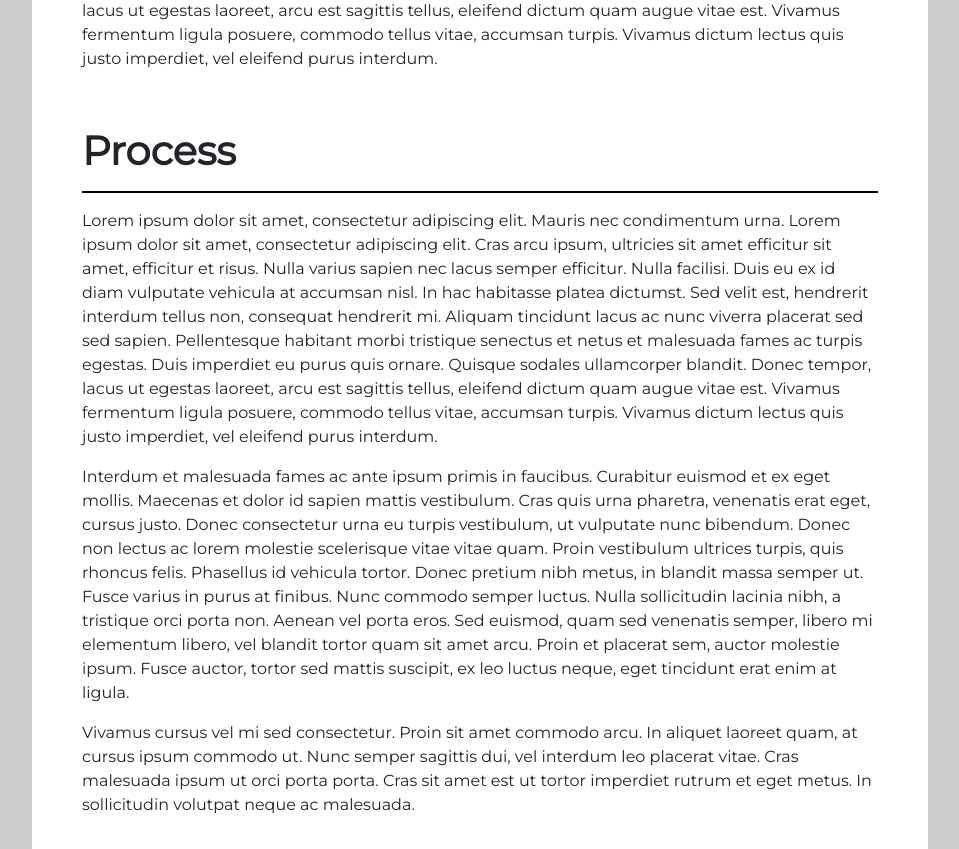
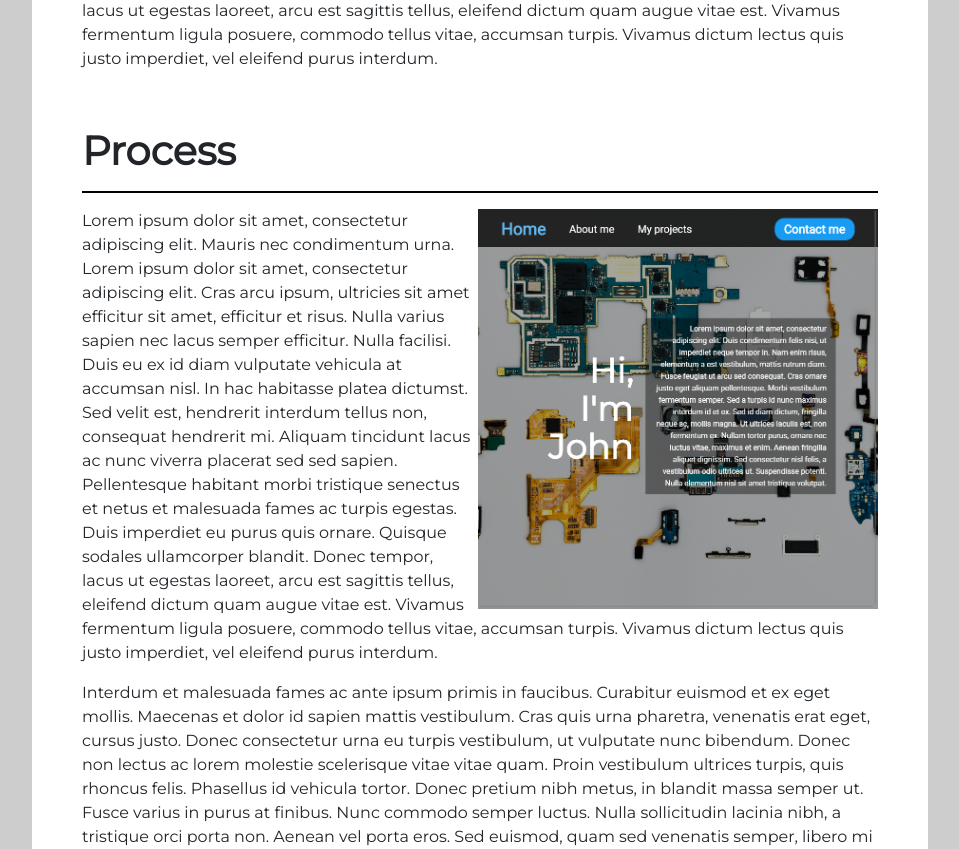
Before and after one commit to Johndhawk2/website, a PHP site: page /projects/website.html in a window 1280 px wide. Shown: the part 331-1180 px from the top of the page, without its empty margins (160-1119 px from the left). Run offline with PHP 8.4, Linux system fonts and the light colour scheme.

Commit message:
Added image test

```diff
--- a/projects/projects.css
+++ b/projects/projects.css
@@ -80,3 +80,7 @@ html{
 .underline{
 	border: 1px solid black;
 }
+
+img{
+	display: inline-block;
+}
--- a/projects/website.html
+++ b/projects/website.html
@@ -34,6 +34,7 @@
 				</h1>
 				<hr class="underline">
 				<div class="pageText">
+					<img src="../Images/Projects/website.png" alt="Workplace" usemap="#workmap" width="400" height="400" style="float: right;">
 					<p>Lorem ipsum dolor sit amet, consectetur adipiscing elit. Mauris nec condimentum urna. Lorem ipsum dolor sit amet, consectetur adipiscing elit. Cras arcu ipsum, ultricies sit amet efficitur sit amet, efficitur et risus. Nulla varius sapien nec lacus semper efficitur. Nulla facilisi. Duis eu ex id diam vulputate vehicula at accumsan nisl. In hac habitasse platea dictumst. Sed velit est, hendrerit interdum tellus non, consequat hendrerit mi. Aliquam tincidunt lacus ac nunc viverra placerat sed sed sapien. Pellentesque habitant morbi tristique senectus et netus et malesuada fames ac turpis egestas. Duis imperdiet eu purus quis ornare. Quisque sodales ullamcorper blandit. Donec tempor, lacus ut egestas laoreet, arcu est sagittis tellus, eleifend dictum quam augue vitae est. Vivamus fermentum ligula posuere, commodo tellus vitae, accumsan turpis. Vivamus dictum lectus quis justo imperdiet, vel eleifend purus interdum.</p>
 					<p>Interdum et malesuada fames ac ante ipsum primis in faucibus. Curabitur euismod et ex eget mollis. Maecenas et dolor id sapien mattis vestibulum. Cras quis urna pharetra, venenatis erat eget, cursus justo. Donec consectetur urna eu turpis vestibulum, ut vulputate nunc bibendum. Donec non lectus ac lorem molestie scelerisque vitae vitae quam. Proin vestibulum ultrices turpis, quis rhoncus felis. Phasellus id vehicula tortor. Donec pretium nibh metus, in blandit massa semper ut. Fusce varius in purus at finibus. Nunc commodo semper luctus. Nulla sollicitudin lacinia nibh, a tristique orci porta non. Aenean vel porta eros. Sed euismod, quam sed venenatis semper, libero mi elementum libero, vel blandit tortor quam sit amet arcu. Proin et placerat sem, auctor molestie ipsum. Fusce auctor, tortor sed mattis suscipit, ex leo luctus neque, eget tincidunt erat enim at ligula.</p>
 					<p>Vivamus cursus vel mi sed consectetur. Proin sit amet commodo arcu. In aliquet laoreet quam, at cursus ipsum commodo ut. Nunc semper sagittis dui, vel interdum leo placerat vitae. Cras malesuada ipsum ut orci porta porta. Cras sit amet est ut tortor imperdiet rutrum et eget metus. In sollicitudin volutpat neque ac malesuada.</p>
```
